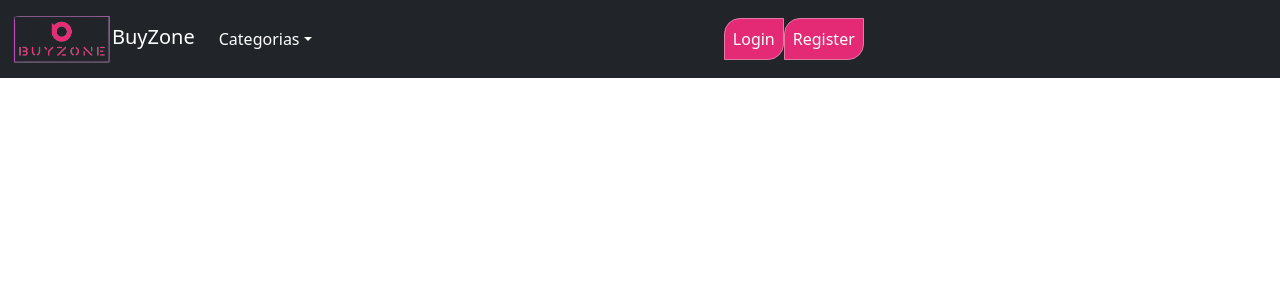
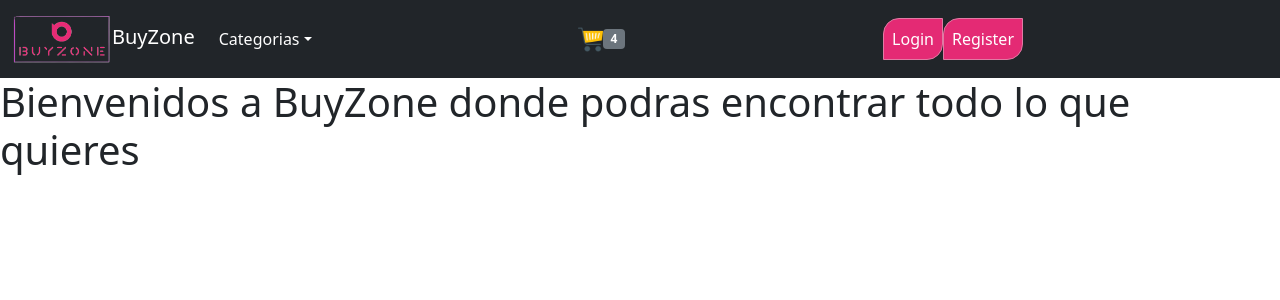
Before and after one commit to GabrielCam/CoderHouse, a React (Create React App) app: page /cart in a window 1280 px wide. Shown: the top 300 px of the page. Built offline with nearby package versions, Linux system fonts and the light colour scheme.

Commit message:
BuyZone-Camaño

```diff
--- a/src/App.js
+++ b/src/App.js
@@ -1,11 +1,13 @@
 // import logo from './logo.svg';
 import './App.css';
 import NavBar from './components/NavBar/NavBar'
+import ItemListContainer from './components/ItemListContainer/ItemListContainer'
 
 function App() {
   return (
     <div >
       <NavBar/>
+      <ItemListContainer greeting={"Bienvenidos a BuyZone donde podras encontrar todo lo que quieres"}/>
     </div>
   );
 }
--- /dev/null
+++ b/src/components/CartWidget/CardWidget.js
@@ -0,0 +1,14 @@
+import React from "react";
+
+const CardWidget = () => {
+  return (
+
+      <button type="button" className="btn btn-outline-dark text-white">
+        <img src="/carts.png" height={"25px"} alt="cart" />
+        <span className="badge bg-secondary">4</span>
+      </button>
+
+  );
+};
+
+export default CardWidget;
--- /dev/null
+++ b/src/components/ItemListContainer/ItemListContainer.js
@@ -0,0 +1,9 @@
+import React from 'react'
+
+const ItemListContainer = (props) => {
+  return (
+    <h1>{props.greeting}</h1>
+  )
+}
+
+export default ItemListContainer
--- a/src/components/NavBar/NavBar.js
+++ b/src/components/NavBar/NavBar.js
@@ -1,4 +1,5 @@
 import React from "react";
+import CartWidget from '../CartWidget/CardWidget'
 
 const NavBar = () => {
   return (
@@ -66,6 +67,11 @@ const NavBar = () => {
             </li>
           </ul>
           <ul className="navbar-nav me-auto mb-2 mb-lg-0 ">
+          <li className="nav-item">
+              <CartWidget/>
+            </li>
+          </ul>
+          <ul className="navbar-nav me-auto mb-2 mb-lg-0 ">
             <li className="nav-item ">
               <a
                 className="nav-link active text-white login"
@@ -80,6 +86,7 @@ const NavBar = () => {
                 Register
               </a>
             </li>
+
           </ul>
         </div>
       </div>
```
Also changed, not shown: public/carts.png (added).
